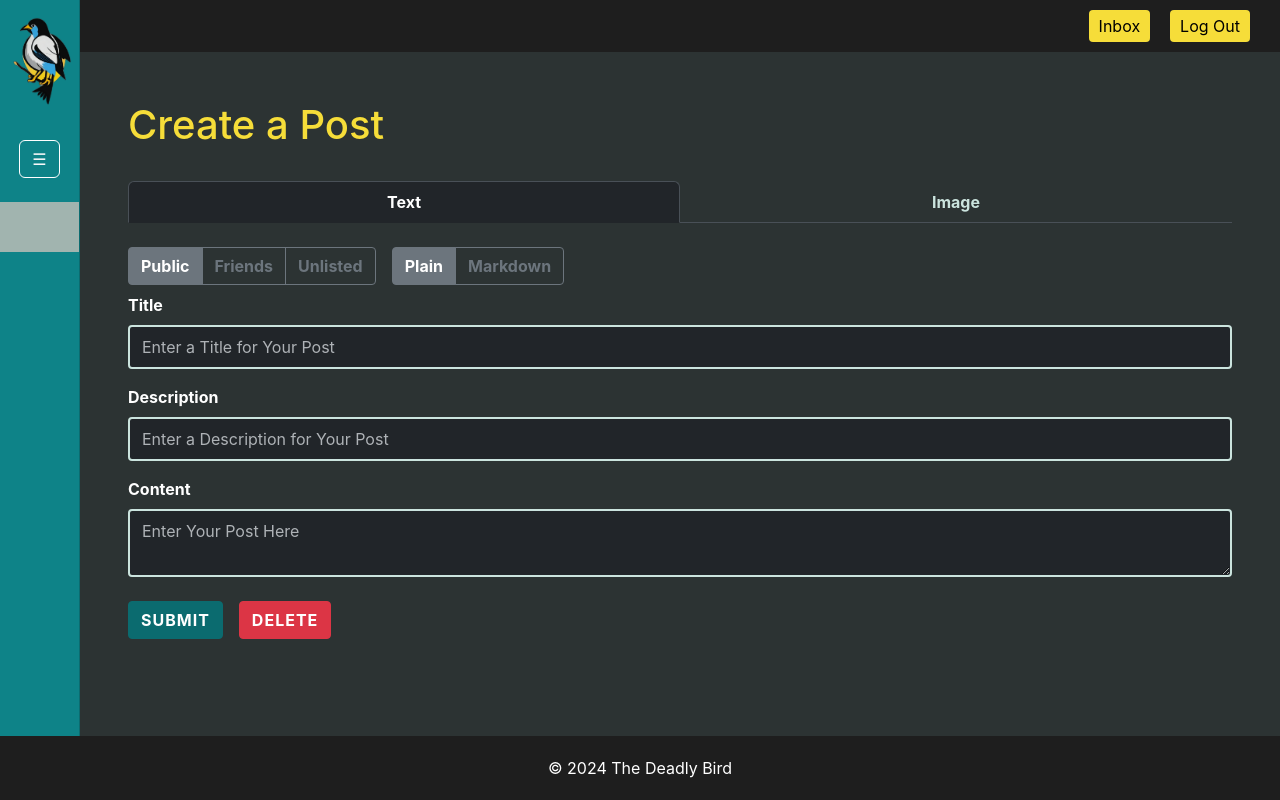
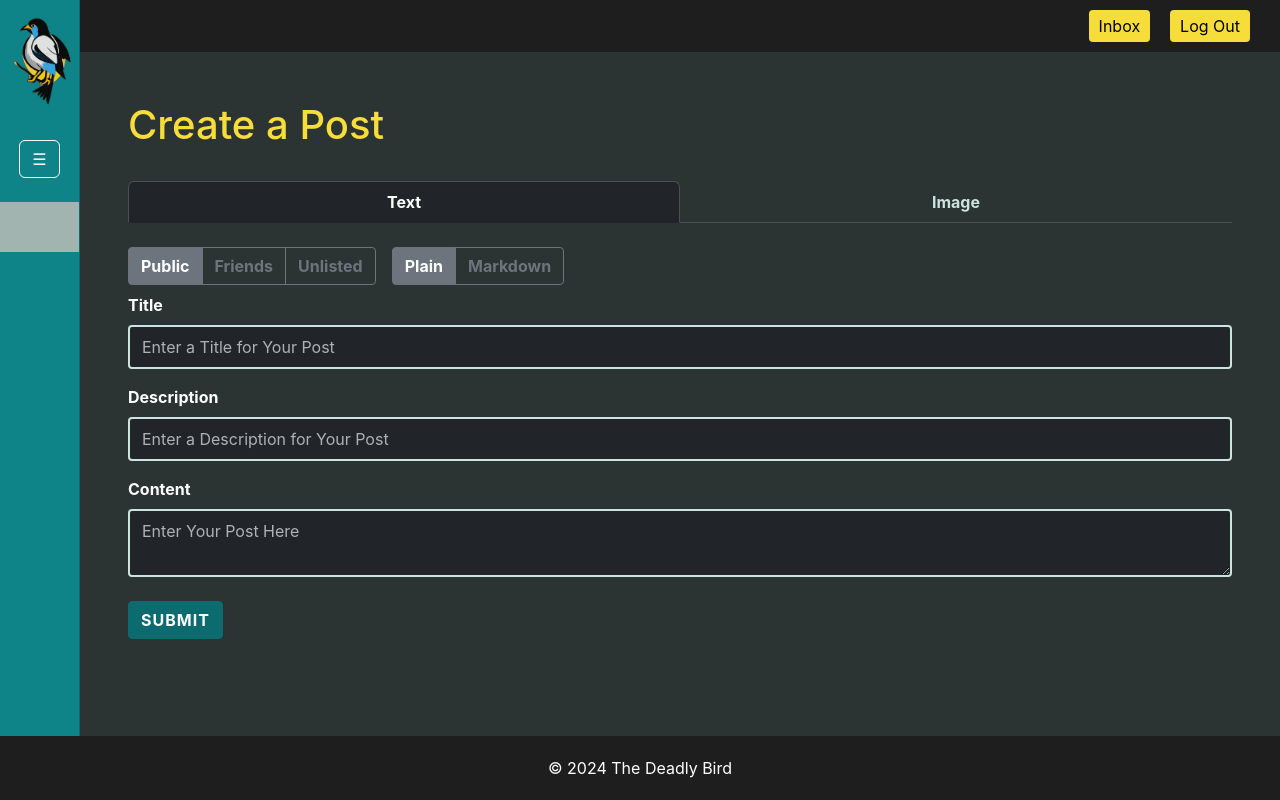
Before and after one commit to WillQizza/The-Deadly-Bird, a React (Create React App) app in the folder frontend/: page /post in a window 1280 px wide. Built offline with nearby package versions, Linux system fonts and the light colour scheme; no server answers; some icons are missing.

Commit message:
Fixed visibility of post edit's delete button.

```diff
--- a/frontend/src/components/post/PostForm.tsx
+++ b/frontend/src/components/post/PostForm.tsx
@@ -219,7 +219,7 @@ const PostForm: React.FC<PostFormProps> = (props: PostFormProps) => {
                         Submit
                     </Button>
                     {/** Delete button */}
-                    { !props.edit ?
+                    { props.edit ?
                         <>
                             <Button
                                 variant={"danger"}
```
